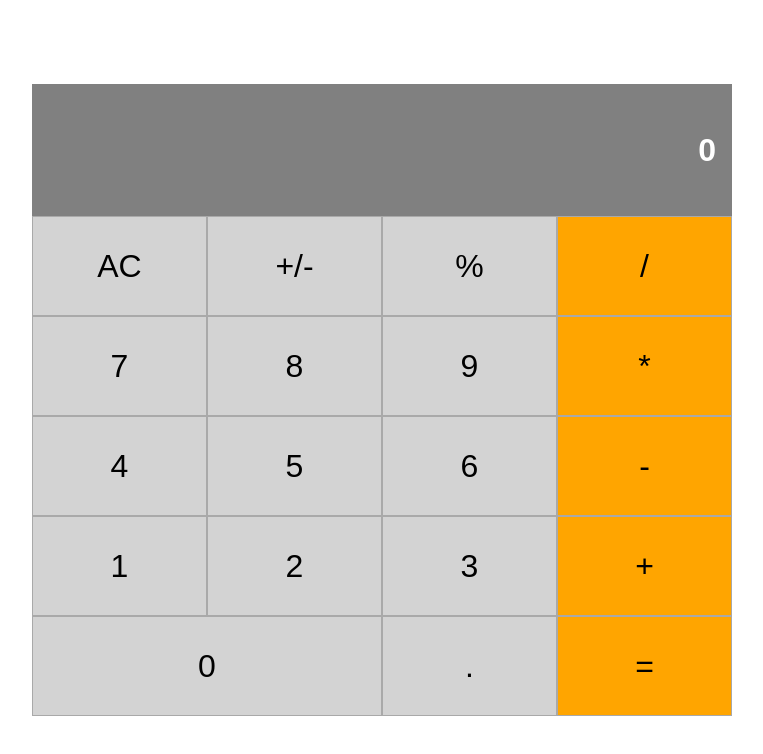
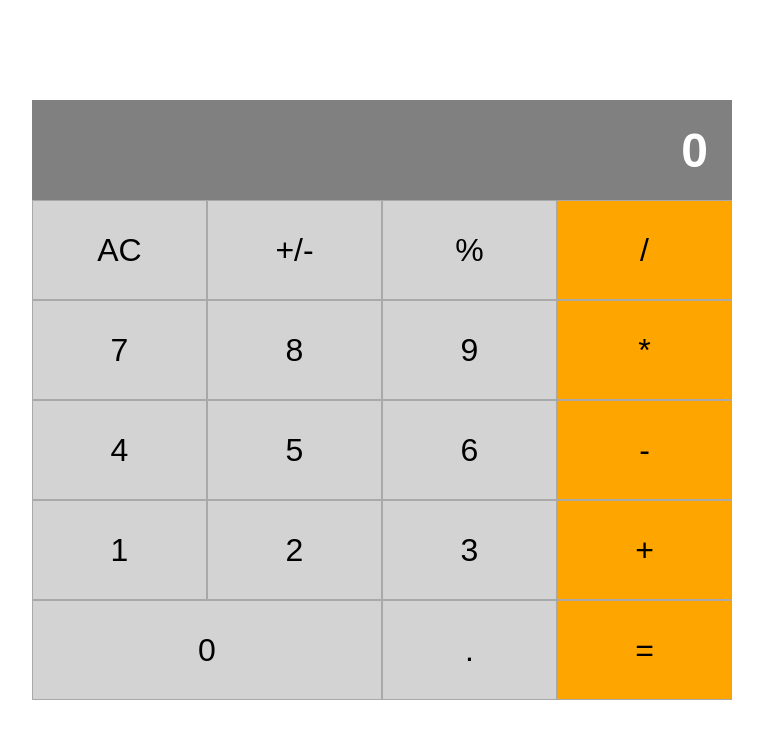
Before and after one commit to MauricioRobayo/calculator, a React (Create React App) app: page / in a window 1280 px wide. Shown: the top 754 px of the page, without its empty margins (258-1021 px from the left). Built offline with nearby package versions, Linux system fonts and the light colour scheme.

Commit message:
style(display): bigger font

```diff
--- a/src/components/App.css
+++ b/src/components/App.css
@@ -18,10 +18,11 @@ body, button {
   display: flex;
 }
 .display {
+  font-size: 1.5em;
   background-color: gray;
   color: white;
   font-weight: bold;
-  padding: 1rem;
+  padding: 0 0.5em;
   justify-content: flex-end;
   align-items: center;
 }
```
